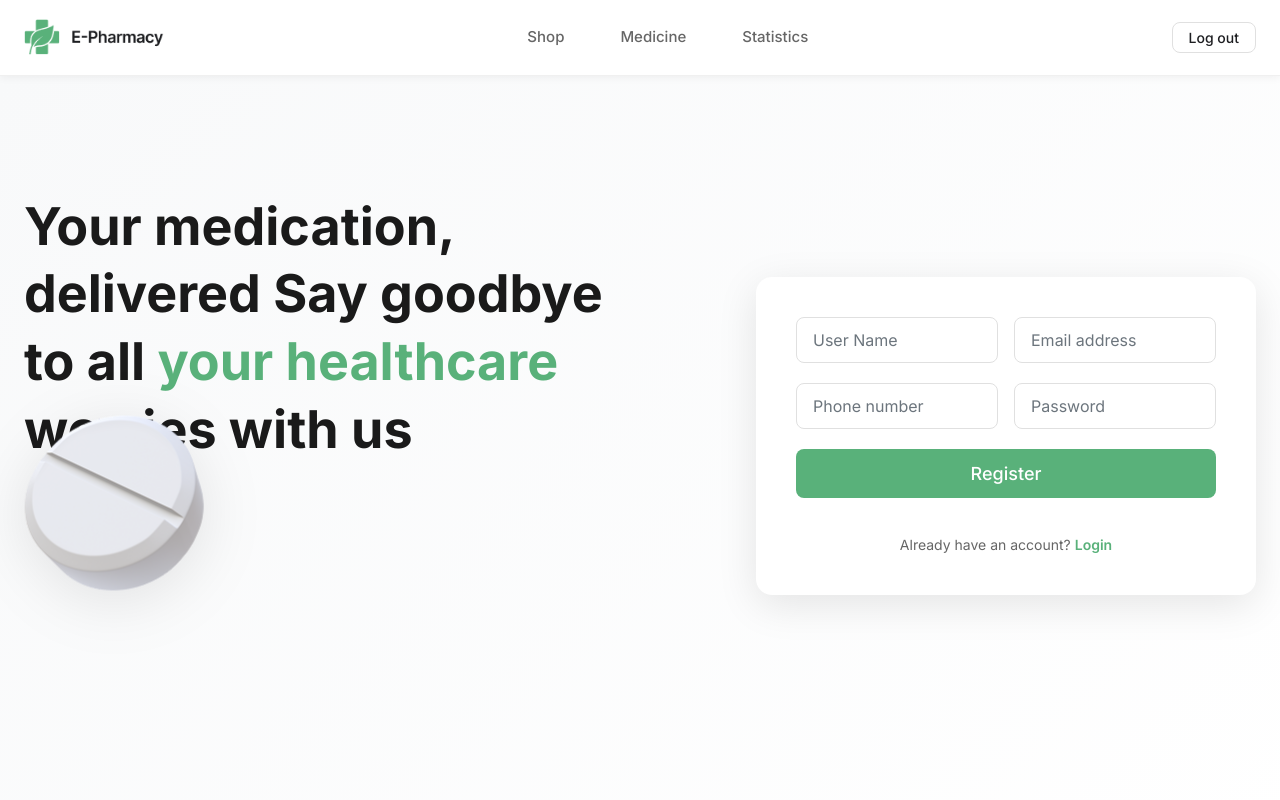
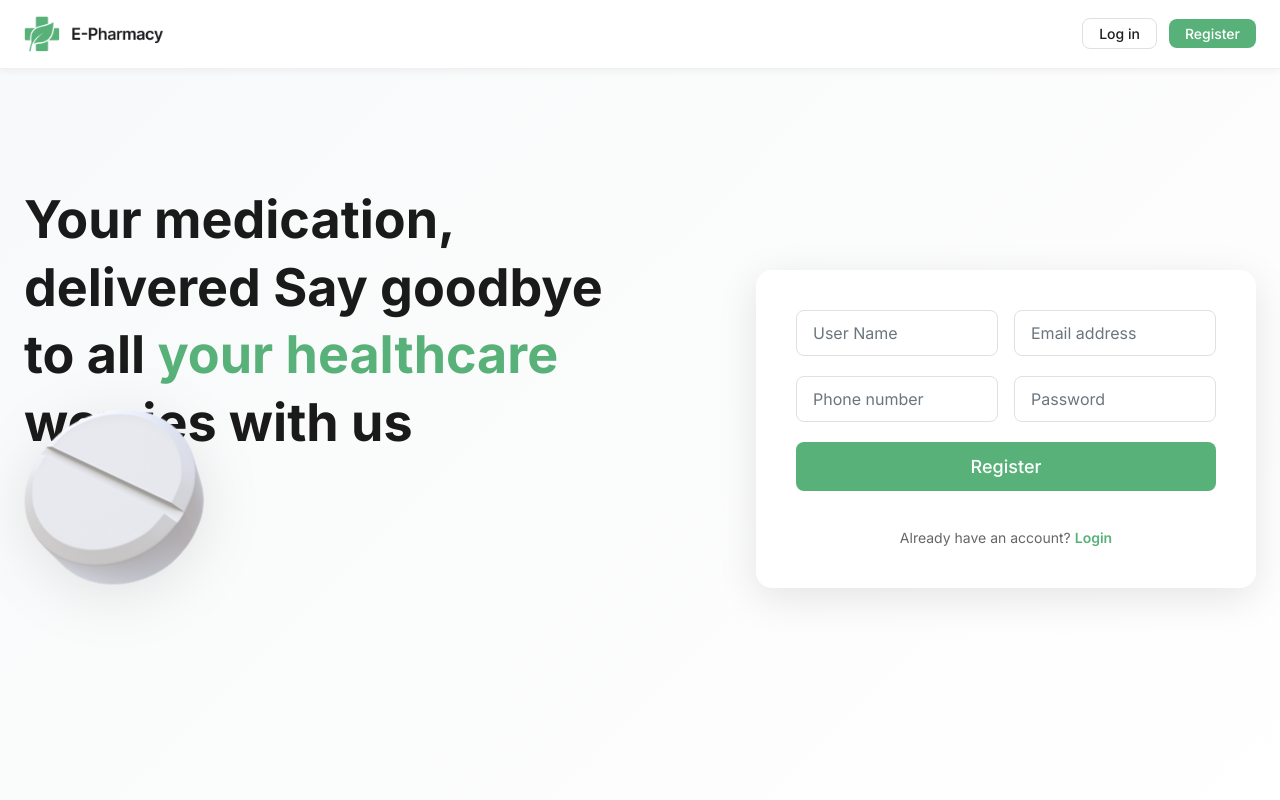
Before and after one commit to habibecinar/E-Pharmacy, a React (Vite) app: page /home in a window 1280 px wide. Shown: the top 800 px of the page. Built offline with nearby package versions, Linux system fonts and the light colour scheme.

Commit message:
Fix Header: show nav/logout only when logged in, show login/register when not

```diff
--- a/src/client/components/Header/Header.jsx
+++ b/src/client/components/Header/Header.jsx
@@ -4,12 +4,12 @@ import { Button } from '../../../shared/components';
 import './Header.css';
 
 const Header = () => {
-  const { logout } = useAuth();
+  const { user, logout } = useAuth();
   const navigate = useNavigate();
 
-  const handleLogout = async () => {
-    await logout();
-    navigate('/login');
+  const handleLogout = () => {
+    logout();
+    navigate('/home');
   };
 
   return (
@@ -17,7 +17,7 @@ const Header = () => {
       <div className="container">
         <div className="header-content">
           {/* Logo */}
-          <Link to="/home" className="header-logo">
+          <Link to={user ? '/medicine' : '/home'} className="header-logo">
             <img
               src="/images/logo/logo.png"
               alt="E-Pharmacy"
@@ -25,7 +25,8 @@ const Header = () => {
             />
           </Link>
 
-          {/* Navigation */}
+          {/* Navigation - sadece giriş yapılmışsa göster */}
+          {user && (
             <nav className="header-nav">
               <NavLink to="/medicine-store" className="header-nav-link">
                 Shop
@@ -37,12 +38,24 @@ const Header = () => {
                 Statistics
               </NavLink>
             </nav>
+          )}
 
           {/* Auth Buttons */}
           <div className="header-auth">
+            {user ? (
               <Button variant="outline" size="small" onClick={handleLogout}>
                 Log out
               </Button>
+            ) : (
+              <>
+                <Link to="/login">
+                  <Button variant="outline" size="small">Log in</Button>
+                </Link>
+                <Link to="/home">
+                  <Button variant="primary" size="small">Register</Button>
+                </Link>
+              </>
+            )}
           </div>
         </div>
       </div>
```
Lines whose indentation alone changed are shown as unchanged.
